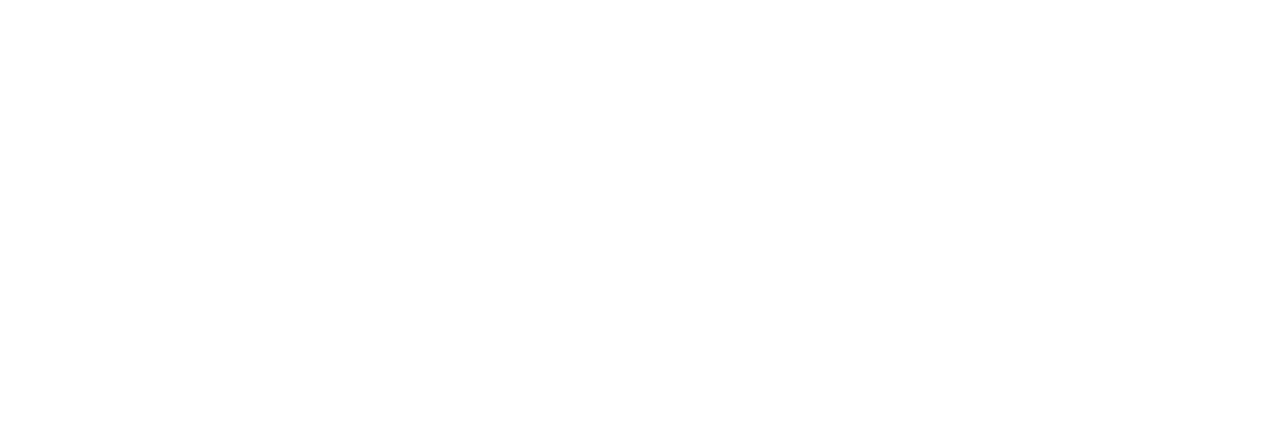
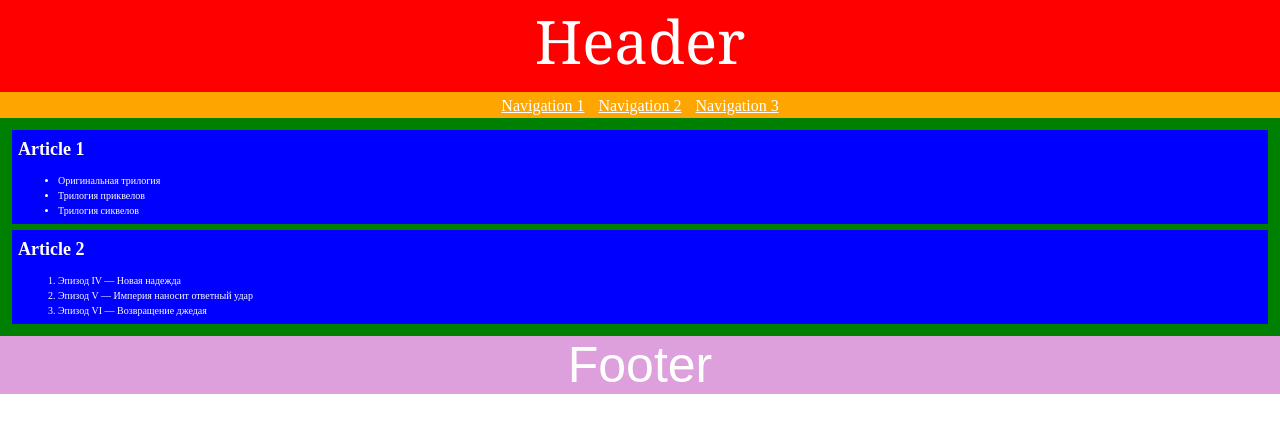
Before and after one commit to js-tasks-ru/htmlcss-20220616_marina-gichyan, a website: page 02-dz0/01-semantic-mockup/solution.html in a window 1280 px wide. Drawn offline with Linux system fonts and the light colour scheme.

Commit message:
02-dz0/01-semantic-mockup

```diff
--- /dev/null
+++ b/02-dz0/01-semantic-mockup/solution.css
@@ -0,0 +1,50 @@
+* {
+    margin: 0px;
+}
+header {
+    background-color: red;
+    font-size: 60px;
+    text-align: center;
+    color: white;
+    font-style: bold;
+    font-family: 'Georgia', serif;
+    padding-bottom: 10px;
+}
+
+nav {
+    background-color: orange;
+    text-align: center;
+    padding-top: 5px;
+    padding-bottom: 3px;
+}
+nav a {
+    color: white;
+    padding: 5px;
+
+}
+main {
+    background-color: green;
+    padding: 6px;
+
+}
+article {
+    margin: 6px;
+    background-color: blue;
+    padding: 6px;
+    color: white;
+    font-size: 10px;
+    line-height: 150%;
+}
+h2 {
+    font-size: 18px;
+    line-height: 150%;
+    padding-bottom: 10px;
+}
+footer {
+    background-color: plum;
+    font-size: 50px;
+    text-align: center;
+    color: white;
+    font-style: normal;
+    font-family: Arial, Helvetica, sans-serif;
+}
--- a/02-dz0/01-semantic-mockup/solution.html
+++ b/02-dz0/01-semantic-mockup/solution.html
@@ -1,4 +1,34 @@
 <!DOCTYPE html>
 <html lang="ru">
     <!-- Ваше решение -->
+    <head>
+        <link rel="stylesheet" href="./solution.css">
+    </head>
+    <body>
+        <header>Header</header>
+        <nav>
+            <a href="solution.html">Navigation 1</a>
+            <a href="solution.html">Navigation 2</a>
+            <a href="solution.html">Navigation 3</a>
+        </nav>
+        <main>
+            <article>
+                <h2>Article 1</h2>
+                <ul>
+                    <li>Оригинальная трилогия</li>
+                    <li>Трилогия приквелов</li>
+                    <li>Трилогия сиквелов</li>
+                </ul>
+            </article>
+            <article>
+                <h2>Article 2</h2>
+                <ol>
+                    <li>Эпизод IV — Новая надежда</li>
+                    <li>Эпизод V — Империя наносит ответный удар</li>
+                    <li>Эпизод VI — Возвращение джедая</li>
+                </ol>
+            </article>
+        </main>
+        <footer>Footer</footer>
+    </body>
 </html>
```
